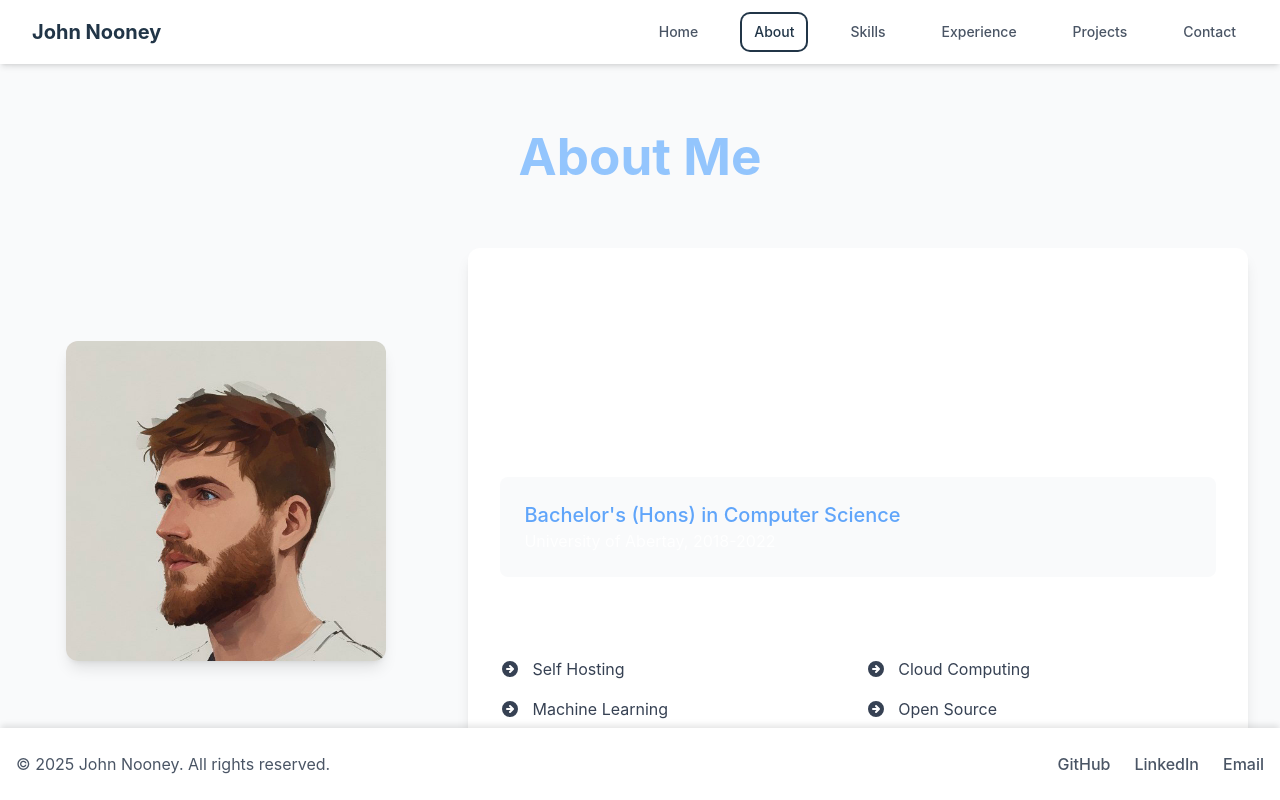
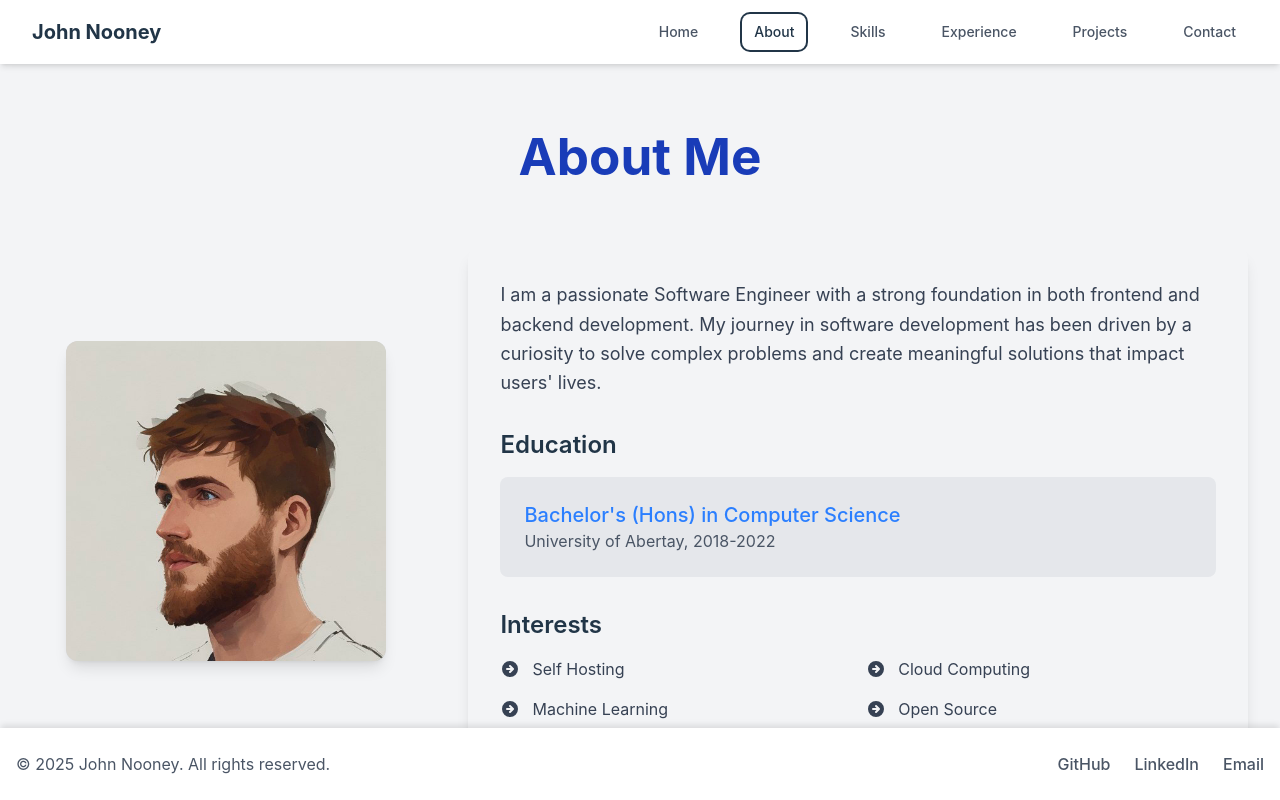
Before and after one commit to JohnNooney/nooney.dev, a React (Vite) app: page /about in a window 1280 px wide. Built offline with nearby package versions, Linux system fonts and the light colour scheme.

Commit message:
Add light theme support

```diff
--- a/src/components/Button.jsx
+++ b/src/components/Button.jsx
@@ -2,7 +2,7 @@ import React from 'react';
 import { motion } from 'framer-motion';
 
 const buttonVariants = {
-  primary: 'bg-gradient-to-r from-primary to-primary-dark text-white hover:from-primary-light hover:to-primary',
+  primary: 'bg-gradient-to-r from-blue-400 to-blue-400 hover:from-blue-400 hover:to-blue-800 text-white',
   secondary: 'bg-gray-100 dark:bg-gray-700 text-gray-800 dark:text-gray-200 hover:bg-gray-200 dark:hover:bg-gray-600',
   outline: 'border-2 border-primary text-primary hover:bg-primary hover:text-white',
 };
--- a/src/components/Link.jsx
+++ b/src/components/Link.jsx
@@ -3,11 +3,11 @@ import { Link as RouterLink } from 'react-router-dom';
 import { motion } from 'framer-motion';
 
 const linkVariants = {
-  secondary: 'bg-gradient-to-r from-primary to-primary-dark text-white hover:from-primary-light hover:to-primary',
-  primary: 'bg-gray-100 dark:bg-gray-700 text-gray-800 dark:text-gray-200 hover:bg-gray-200 dark:hover:bg-gray-600',
+  secondary: 'bg-gradient-to-r from-primary to-primary-dark hover:from-primary-light hover:to-primary',
+  primary: 'bg-blue-100 dark:bg-gray-700 text-gray-800 dark:text-gray-200 hover:bg-blue-200 dark:hover:bg-gray-600',
   outline: 'border-2 border-primary text-primary hover:bg-primary hover:text-white',
   ghost: 'text-gray-700 dark:text-gray-300 hover:text-primary dark:hover:text-primary-light',
-  about: 'dark:bg-gray-700 bg-gradient-to-r  w-full min-h-[200px] flex flex-col p-6',
+  about: 'bg-blue-100 dark:bg-gray-700 w-full min-h-[200px] flex flex-col p-6 shadow-lg',
 };
 
 const Link = ({
--- a/src/index.css
+++ b/src/index.css
@@ -1,5 +1,4 @@
 @import "tailwindcss";
-
 html, body {
   height: 100%;
   margin: 0;
@@ -29,15 +28,6 @@ html, body {
   text-rendering: optimizeLegibility;
   -webkit-font-smoothing: antialiased;
   -moz-osx-font-smoothing: grayscale;
-
-  --accent-blue: #3b82f6;     /* Bright blue for headings */
-  --accent-blue-light: #60a5fa;   /* Lighter blue for hover or secondary headings */
-  --accent-blue-lighter: #93c5fd; /* Even lighter blue for backgrounds or subtle elements */
-  --accent-blue-dark: #2563eb;    /* Darker blue for active or emphasized headings */
-  --accent-blue-darker: #1d4ed8;  /* Darkest blue for strong emphasis or borders */
-  --accent-green: #10b981;    /* Emerald green for highlights */
-  --accent-purple: #8b5cf6;   /* Vibrant purple for links */
-  --accent-orange: #f97316;   /* Warm orange for emphasis */
 }
 
 body {
@@ -50,23 +40,6 @@ body {
 h1 {
   font-size: 3.2em;
   line-height: 1.1;
-  color: var(--accent-blue-lighter);  /* Blue color for h1 */
-}
-
-h2 {
-  color: rgba(255, 255, 255, 0.87); /* Green color for h2 */
-}
-
-h3 {
-  color: var(--accent-blue-light); /* Purple color for h3 */
-}
-
-p {
-  color: rgba(255, 255, 255, 0.87);  /* Keeping original white */
-}
-
-strong, em {
-  color: var(--accent-orange); /* Orange for strong and emphasized text */
 }
 
 a {
--- a/src/pages/About.jsx
+++ b/src/pages/About.jsx
@@ -9,7 +9,7 @@ import Link from '../components/Link';
 
 export default function About() {
   return (
-    <section className="min-h-screen bg-gray-50 dark:bg-gray-900 py-16">
+    <section className="min-h-screen bg-gray-100 dark:bg-gray-900 py-16">
       <div className="container mx-auto px-4 sm:px-6 lg:px-8 max-w-8xl">
         <motion.div
           initial={{ opacity: 0, y: 20 }}
@@ -17,7 +17,7 @@ export default function About() {
           transition={{ duration: 0.6 }}
         >
           <div className="text-center mb-16">
-            <h1 className="text-4xl font-bold mb-6 text-gray-900 dark:text-white">
+            <h1 className="text-4xl font-bold mb-6 text-blue-800 dark:text-blue-400">
               About Me
             </h1>
           </div>
@@ -25,7 +25,7 @@ export default function About() {
           <div className="flex flex-col md:flex-row gap-12 items-center">
             {/* Profile Image - Now visible on mobile and desktop */}
             <div className="w-full md:w-1/3 flex justify-center mb-8 md:mb-0">
-              <div className="bg-gray-100 dark:bg-gray-700 rounded-xl overflow-hidden shadow-lg max-w-xs w-full">
+              <div className="bg-gray-300 dark:bg-gray-700 rounded-xl overflow-hidden shadow-lg max-w-xs w-full">
                 <div className="aspect-w-3 aspect-h-4">
                   <img
                     src="/profile-pic.jpg"
@@ -37,7 +37,7 @@ export default function About() {
             </div>
 
             {/* Content Section */}
-            <div className="w-full md:w-2/3 bg-white dark:bg-gray-800 p-8 rounded-xl shadow-lg">
+            <div className="w-full md:w-2/3 bg-gray-00 dark:bg-gray-800 p-8 rounded-xl shadow-lg">
               <p className="text-lg text-gray-700 dark:text-gray-300 leading-relaxed mb-8 text-center md:text-left">
                 I am a passionate Software Engineer with a strong foundation in both frontend and backend development.
                 My journey in software development has been driven by a curiosity to solve complex problems and create
@@ -47,11 +47,11 @@ export default function About() {
               <div className="space-y-8">
                 {/* Education Section */}
                 <div>
-                  <h2 className="text-2xl font-semibold mb-4 text-gray-900 dark:text-white text-center md:text-left">
+                  <h2 className="text-2xl font-semibold mb-4 text-center md:text-left dark:text-blue-300">
                     Education
                   </h2>
-                  <div className="bg-gray-50 dark:bg-gray-700 p-6 rounded-lg transition-all duration-300 hover:shadow-md">
-                    <h3 className="text-xl font-medium text-gray-800 dark:text-gray-200 text-center md:text-left">
+                  <div className="bg-gray-200 dark:bg-gray-700 p-6 rounded-lg transition-all duration-300 hover:shadow-md">
+                    <h3 className="text-xl font-medium text-blue-500 dark:text-blue-300 text-center md:text-left">
                       Bachelor's (Hons) in Computer Science
                     </h3>
                     <p className="text-gray-600 dark:text-gray-400 text-center md:text-left">
@@ -62,7 +62,7 @@ export default function About() {
 
                 {/* Interests Section */}
                 <div>
-                  <h2 className="text-2xl font-semibold mb-4 text-gray-900 dark:text-white text-center md:text-left">
+                  <h2 className="text-2xl font-semibold mb-4 text-center md:text-left dark:text-blue-300">
                     Interests
                   </h2>
                   <ul className="grid grid-cols-2 gap-4 text-gray-700 dark:text-gray-300">
@@ -82,7 +82,7 @@ export default function About() {
 
           {/* Call to Action Section */}
           <div className="mt-20">
-            <h2 className="text-3xl font-bold text-center mb-12 text-gray-900 dark:text-white">
+            <h2 className="text-3xl font-bold text-center mb-12 text-gray-900 dark:text-blue-300">
               Explore My Journey
             </h2>
 
@@ -93,7 +93,7 @@ export default function About() {
                 className="flex flex-col"
               >
                 <div className="flex flex-col items-center justify-center flex-grow">
-                  <BriefcaseIcon className="h-12 w-12 mt-4 mb-4 text-white" />
+                  <BriefcaseIcon className="h-12 w-12 mt-4 mb-4" />
                   <br/>
                   <span className="font-semibold text-lg text-center">Professional Experience</span>
                 </div>
@@ -111,7 +111,7 @@ export default function About() {
                 className="flex flex-col"
               >
                 <div className="flex flex-col items-center justify-center flex-grow">
-                  <CodeBracketIcon className="h-12 w-12 mt-4 mb-4 text-white" />
+                  <CodeBracketIcon className="h-12 w-12 mt-4 mb-4" />
                   <br/>
                   <span className="font-semibold text-lg text-center">Technical Skills</span>
                 </div>
@@ -129,7 +129,7 @@ export default function About() {
                 className="flex flex-col"
               >
                 <div className="flex flex-col items-center justify-center flex-grow">
-                  <AcademicCapIcon className="h-12 w-12 mt-4 mb-4 text-white" />
+                  <AcademicCapIcon className="h-12 w-12 mt-4 mb-4" />
                   <br/>
                   <span className="font-semibold text-lg text-center">My Projects</span>
                 </div>
@@ -147,7 +147,7 @@ export default function About() {
                 className="flex flex-col"
               >
                 <div className="flex flex-col items-center justify-center flex-grow">
-                  <EnvelopeIcon className="h-12 w-12 mt-4 mb-4 text-white" />
+                  <EnvelopeIcon className="h-12 w-12 mt-4 mb-4" />
                 <br/>
                   <span className="font-semibold text-lg text-center">Get in Touch</span>
                 </div>
--- a/src/pages/Experience.jsx
+++ b/src/pages/Experience.jsx
@@ -132,7 +132,7 @@ export default function Experience() {
           animate={{ opacity: 1, y: 0 }}
           transition={{ duration: 0.6 }}
         >
-          <h1 className="text-4xl font-bold text-center mb-12 text-gray-900 dark:text-white">
+          <h1 className="text-4xl font-bold text-center mb-12 text-blue-800 dark:text-blue-400">
             Professional Experience
           </h1>
 
@@ -148,7 +148,7 @@ export default function Experience() {
                 <div className="absolute w-4 h-4 bg-primary rounded-full -left-[9px] top-0" />
 
                 <div className="bg-white dark:bg-gray-800 rounded-lg shadow-md p-6">
-                  <h3 className="text-2xl font-bold text-gray-900 dark:text-white text-left">
+                  <h3 className="text-2xl font-bold text-blue-500 dark:text-blue-300 text-left">
                     {experience.title}
                   </h3>
                   <h4 className="text-lg font-semibold text-primary mt-1 text-left">
--- a/src/pages/Projects.jsx
+++ b/src/pages/Projects.jsx
@@ -59,7 +59,7 @@ export default function Projects() {
           animate={{ opacity: 1, y: 0 }}
           transition={{ duration: 0.6 }}
         >
-          <h1 className="text-4xl font-bold text-center mb-12 text-gray-900 dark:text-white">
+          <h1 className="text-4xl font-bold text-center mb-12 text-blue-800 dark:text-blue-400">
             My Projects
           </h1>
 
@@ -101,7 +101,7 @@ export default function Projects() {
                 </div>
 
                 <div className="p-6 flex-grow flex flex-col">
-                  <h3 className="text-2xl font-bold text-gray-900 dark:text-white mb-4">
+                  <h3 className="text-2xl font-bold text-blue-500 dark:text-blue-300 mb-4">
                     {project.title}
                   </h3>
 
--- a/src/pages/Skills.jsx
+++ b/src/pages/Skills.jsx
@@ -130,7 +130,7 @@ export default function Skills() {
           transition={{ duration: 0.6 }}
           className="max-w-6xl mx-auto"
         >
-          <h1 className="text-4xl font-bold text-center mb-12 text-gray-900 dark:text-white">
+          <h1 className="text-4xl font-bold text-center mb-12 text-blue-800 dark:text-blue-400">
             Skills & Expertise
           </h1>
 
--- a/tailwind.config.cjs
+++ b/tailwind.config.cjs
@@ -11,6 +11,10 @@ module.exports = {
         primary: '#2563eb',
         secondary: '#475569',
         accent: '#f59e0b',
+        'blue-lighter': '#93c5fd',
+        'blue-light': '#60a5fa',
+        'blue-dark': '#2563eb',
+        'blue-darker': '#1d4ed8'
       },
       fontFamily: {
         sans: ['Inter', 'sans-serif'],
```
Also changed, not shown: src/pages/Contact.jsx (+4 -5 lines), src/pages/Home.jsx (+4 -4 lines).
